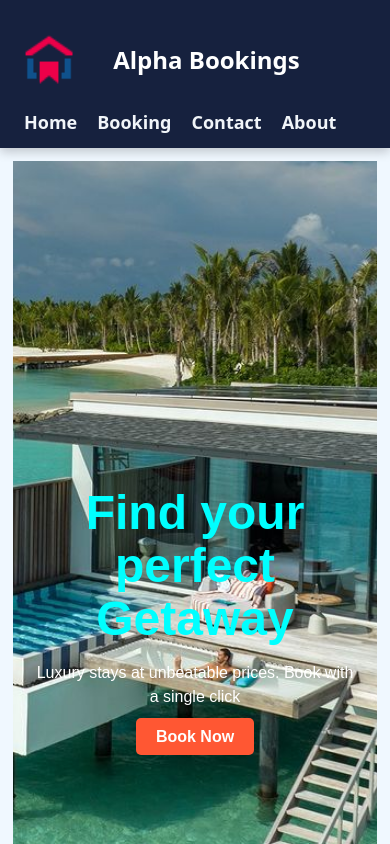
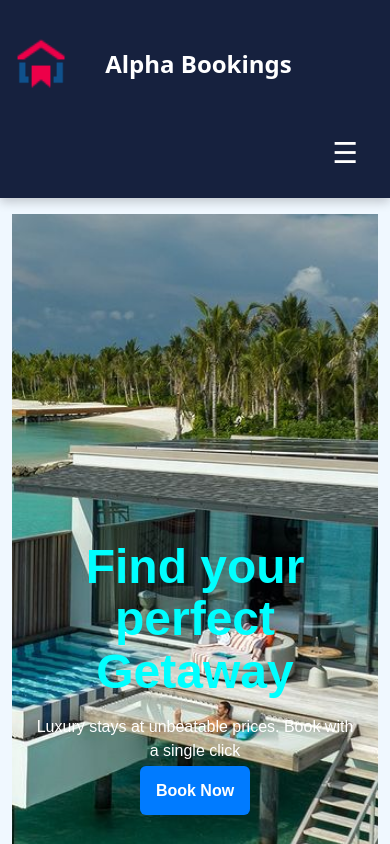
Before and after one commit to switjeph/Booking-website, a React (Vite) app: page / in a window 390 px wide. Shown: the top 844 px of the page. Built offline with nearby package versions, Linux system fonts and the light colour scheme.

Commit message:
changes made

```diff
--- a/src/App.css
+++ b/src/App.css
@@ -3,9 +3,10 @@ header {
   align-items: center;
   justify-content: space-between;
   background: #16213e;
-  padding: 15px 30px;
+  padding: 1rem 2rem;
   box-shadow: 0px 4px 10px rgba(0, 0, 0, 0.2);
   position: relative;
+  color: white;
 }
 
 /* body, html {
@@ -16,7 +17,7 @@ header {
 .page-container {
   max-width: 1200px; /* or whatever fixed size you prefer */
   margin: 0 auto; /* center horizontally */
-  padding: 2rem; /* consistent spacing inside */
+  padding: 2rem 1.5rem; /* consistent spacing inside */
   min-height: 100vh; /* full screen height */
   box-sizing: border-box; /* include padding in width/height */
 }
@@ -32,44 +33,98 @@ header {
   text-align: center;
 }
 
-@media (max-width: 2040px) {
+button, .book-now-btn {
+  background-color: #007bff;
+  color: white;
+  padding: 0.7rem 1.25rem;
+  border: none;
+  border-radius: 6px;
+  font-size: 1rem;
+  cursor: pointer;
+  transition: background 0.3s ease;
+}
+
+button:hover, .book-now-btn:hover {
+  background-color: #0056b3;
+  text-decoration: none;
+}
+
+@media (max-width: 1040px) {
   .page-container {
-    padding: 1.5em;
+    padding: 1.5em 1.2rem;
   }
 
   header {
-    padding: 12px 24px;
+    padding: 0.75rem 1.5rem;
+  }
+
+  button, .book-now-btn {
+    padding: 0.7rem 1rem;
+    font-size: 0.95rem;
   }
 }
 
 @media (max-width: 768px) {
   .page-container {
-    padding: 1rem;
+    padding: 1.2rem 1rem;
   }
 
   header {
     flex-direction: column;
     align-items: flex-start;
-    padding: 12px 24px;
+    padding: 1rem;
   }
 
-  header h1 {
+  .nav-menu {
+    flex-direction: column;
+    gap: 0.75rem;
+    width: 100%;
+    display: none;
+    margin-top: 1rem;
+  }
+
+  .nav-menu.open {
+    display: flex;
+  }
+
+  /* header h1 {
     padding: 1.5rem;
+  } */
+
+  .hamburger {
+    display: block;
+    background: none;
+    border: none;
+    font-size: 1.8rem;
+    cursor: pointer;
+    margin-left: auto;
+    margin-top: 0.5rem;
   }
 }
 
 @media (max-width: 480px) {
   .page-container {
-    padding: 0.8rem;
+    padding: 1rem 0.75rem;
   }
 
   header {
     /* flex-direction: column;
     align-items: flex-start; */
-    padding: 8px 16x;
+    /* padding: 8px 16x; */
   }
 
   header h1 {
     padding: 1.2rem;
   }
+
+  .book-now-btn {
+    width: 100%;
+    padding: 1rem;
+    font-size: 1rem;
+    margin-top: 1rem;
+  }
+
+  form {
+    padding: 1rem;
+  }
 }
```
